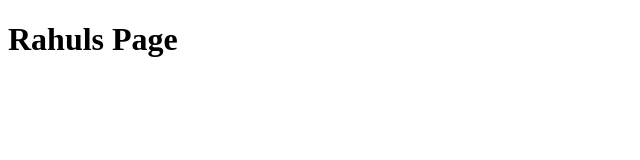
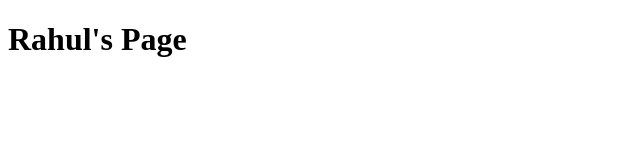
Before and after one commit to puranik3/fynd-aug-2021-git-based-project, a plain HTML site: page rahu.html in a window 1280 px wide. Shown: the full height of the page, 0-640 px from the left. Drawn offline with Linux system fonts and the light colour scheme.

Commit message:
second update

```diff
--- a/rahu.html
+++ b/rahu.html
@@ -7,6 +7,6 @@
     <title>Rahul</title>
 </head>
 <body>
-    <h1>Rahuls Page</h1>
+    <h1>Rahul's Page</h1>
 </body>
 </html>
```
